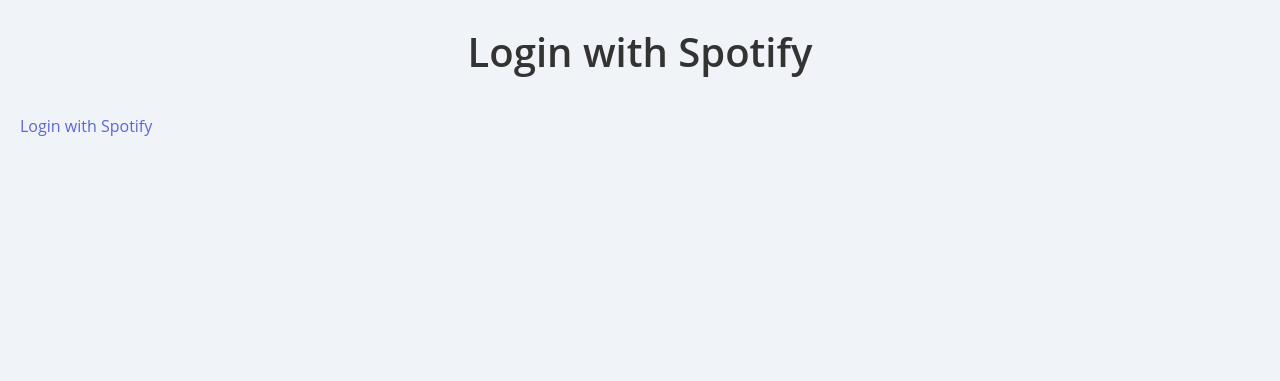
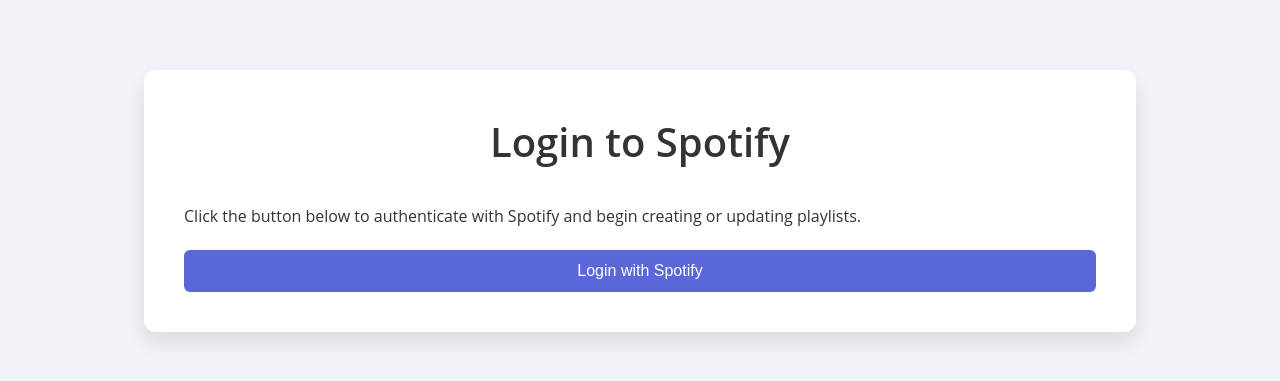
Before and after one commit to h4nsec/SpotiPlay, a Flask app: template templates/login.html in a window 1280 px wide. Shown: the top 381 px of the page. Run offline with Flask 2, Linux system fonts and the light colour scheme; the template is opened without the code that fills it: most values are stand-ins (such as "Sample title", 1, 10 or a date in 2020).

Commit message:
Update login.html

```diff
--- a/templates/login.html
+++ b/templates/login.html
@@ -7,7 +7,12 @@
     <link rel="stylesheet" href="{{ url_for('static', filename='styles.css') }}">
 </head>
 <body>
-    <h1>Login with Spotify</h1>
-    <a href="{{ auth_url }}">Login with Spotify</a>
+    <div class="container">
+        <h1>Login to Spotify</h1>
+        <p>Click the button below to authenticate with Spotify and begin creating or updating playlists.</p>
+        <form action="{{ auth_url }}">
+            <button type="submit">Login with Spotify</button>
+        </form>
+    </div>
 </body>
 </html>
```
